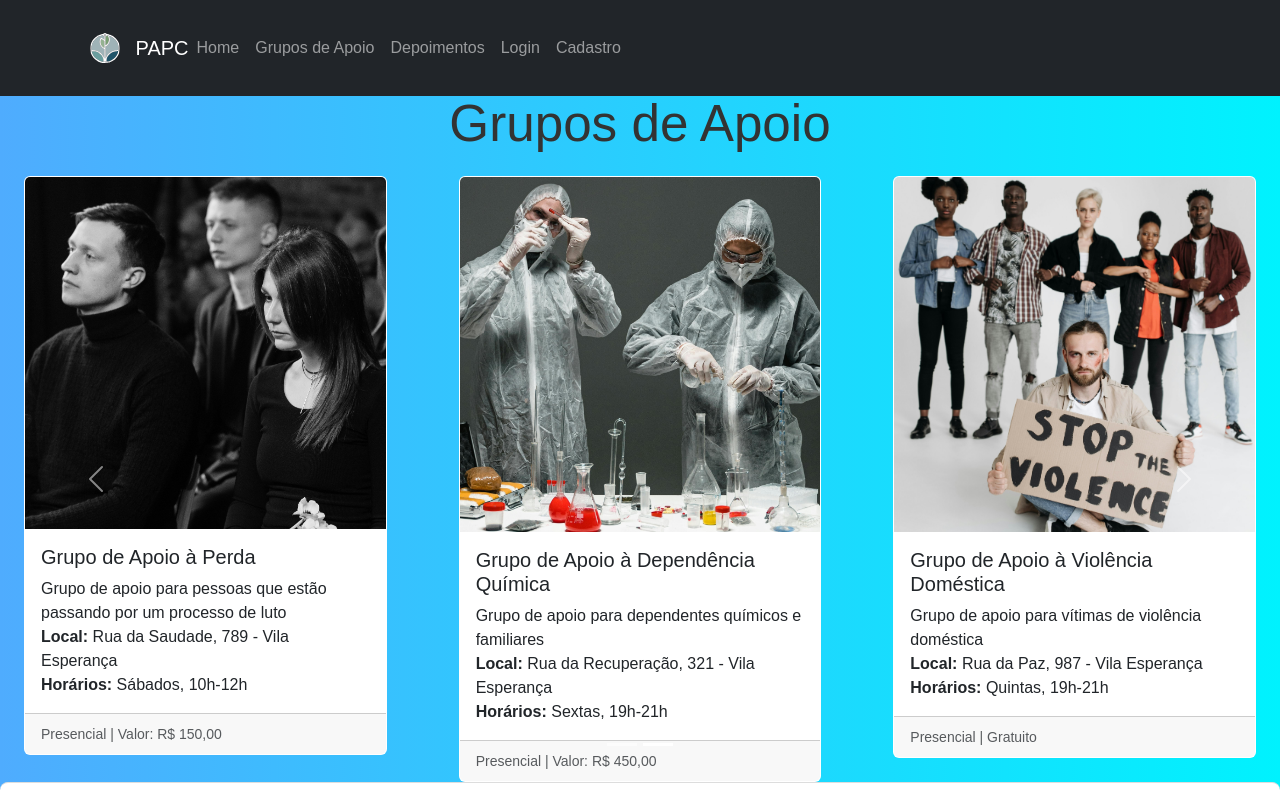
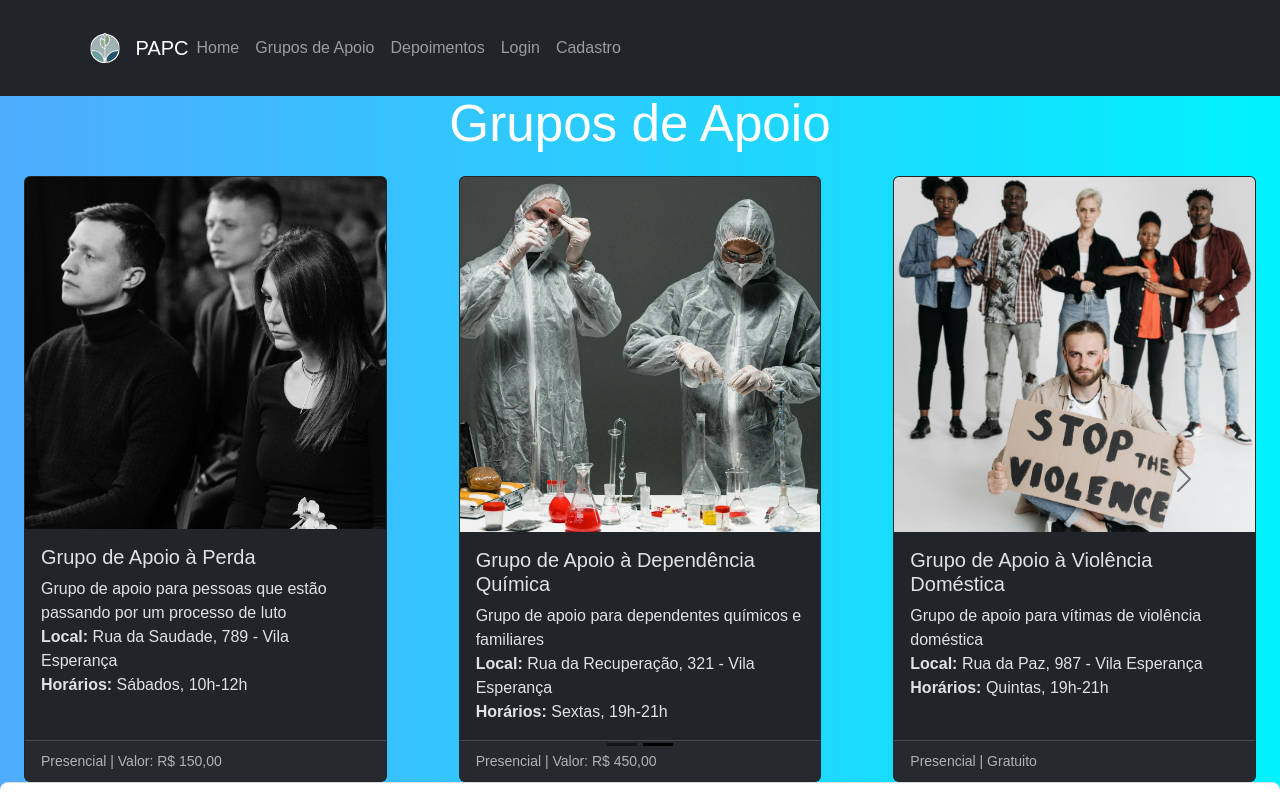
Before and after one commit to ph3523/PAPC, a React (Vite) app: page /indicacao in a window 1280 px wide. Shown: the top 800 px of the page. Built offline with nearby package versions, Linux system fonts and the light colour scheme.

Commit message:
::FEAT:: adiciona responsividade ao componente Indicacao em relação aos cards

```diff
--- a/src/components/header.css
+++ b/src/components/header.css
@@ -7,6 +7,7 @@
 
 .container{
     display: flex;
+    /* height: auto; */
     /* justify-content: space-between;
     align-items: center; */
 }
--- a/src/components/indicacao.css
+++ b/src/components/indicacao.css
@@ -1,4 +1,3 @@
-/* *{
-    color: aliceblue;
-    background-color: #1c1c1c;
-} */
+.card {
+    height: 100%;
+  }
--- a/src/components/indicacao.jsx
+++ b/src/components/indicacao.jsx
@@ -1,20 +1,30 @@
-import React from "react";
+import React,{ useState, useEffect} from "react";
 import './indicacao.css';
 import { Card, Carousel, Row, Col } from 'react-bootstrap';
 import indicationData from '../data/indication.json';
 
 function Indicacao() {
-  // Agrupa os cards em arrays de 3 itens
+  const [isMobile, setIsMobile] = useState(window.innerWidth < 768);
+  // arroy function para verificar o tamanho da tela
+  useEffect(() => {
+    const handleResize = () => {
+      setIsMobile(window.innerWidth < 768);
+    };
+
+    window.addEventListener('resize', handleResize);
+    return () => window.removeEventListener('resize', handleResize);
+  }, []);
+  // Agrupa os cards em arrays de 3 itens ou em arrays de 1 item se for para a resolução menor que 768px
   const groupedCards = indicationData.reduce((acc, curr, i) => {
-    if (i % 3 === 0) acc.push([]);
+    if (isMobile || i % (isMobile ? 1 : 3) === 0) acc.push([]);
     acc[acc.length - 1].push(curr);
     return acc;
   }, []);
 
   return (
     <div>
-      <h1 className="text-center mb-4">Grupos de Apoio</h1>
-      <Carousel>
+      <h1 className="text-white text-center mb-4">Grupos de Apoio</h1>
+      <Carousel data-bs-theme="dark">
         {groupedCards.map((group, idx) => (
           <Carousel.Item key={idx}>
             <Row>
```
